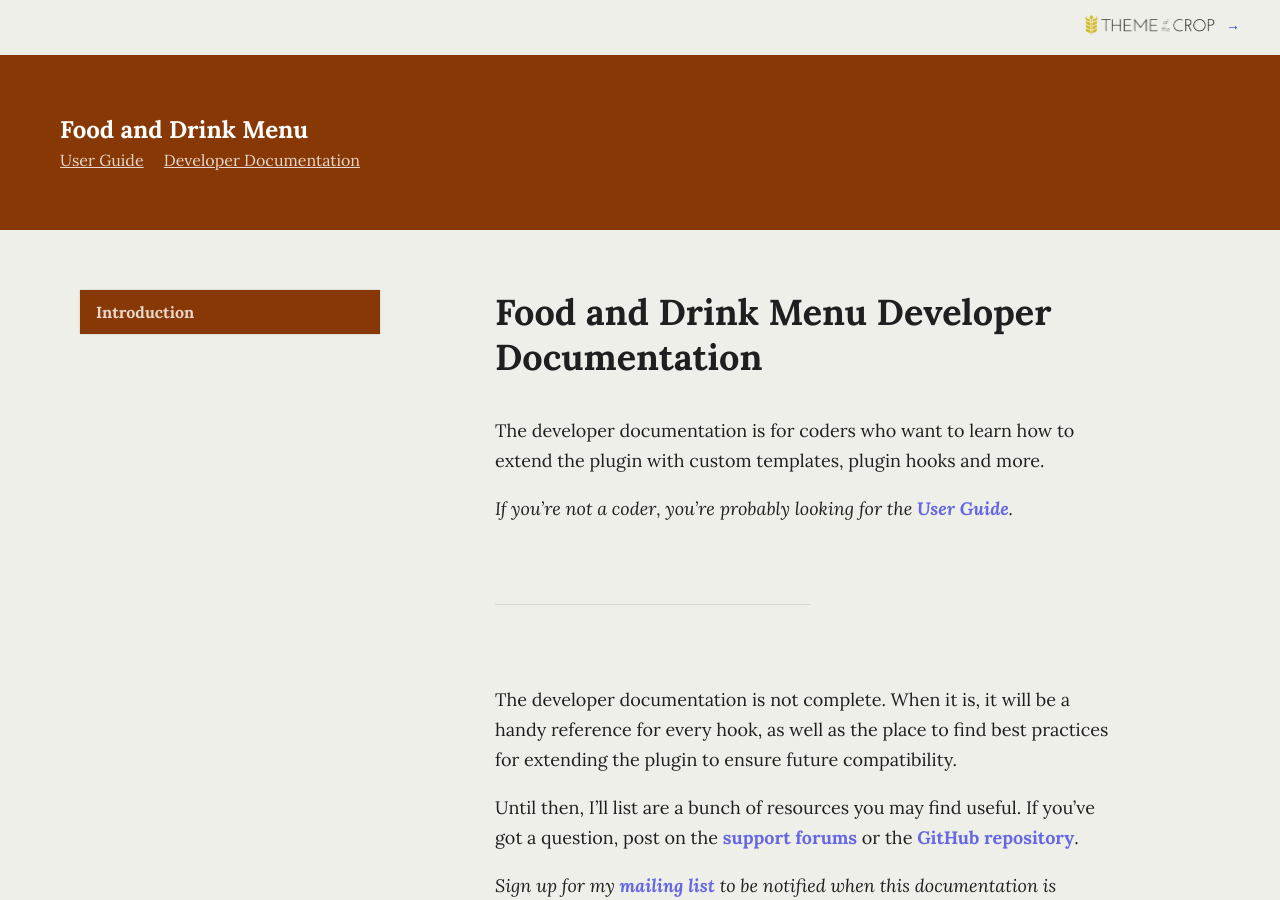
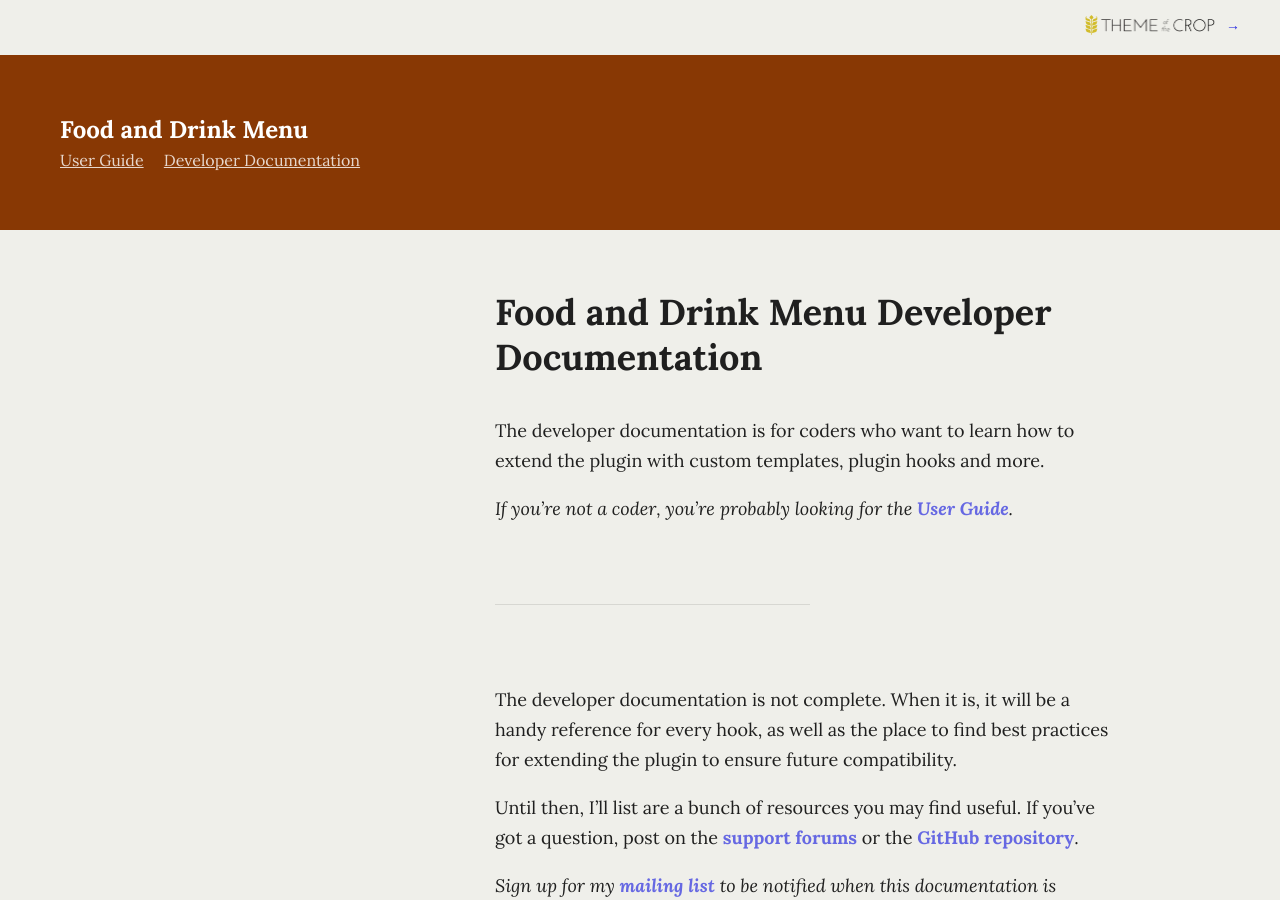
Before and after one commit to NateWr/docs-themeofthecrop, a Jekyll site: the page built from plugins/food-and-drink-menu/developer/index.md, in a window 1280 px wide and 900 px high. Built offline with Jekyll 4.4.1, drawn with Linux system fonts in a browser that asks for light colours.

Commit message:
Remove menu from FDM developer docs

```diff
--- a/_data/food-and-drink-menu.yml
+++ b/_data/food-and-drink-menu.yml
@@ -86,7 +86,3 @@ user:
 
     - title: I'm in over my head. Where can I get more hands-on help?
       page: user/faq#more-help
-
-developer:
-  - title: Introduction
-    page:
```
